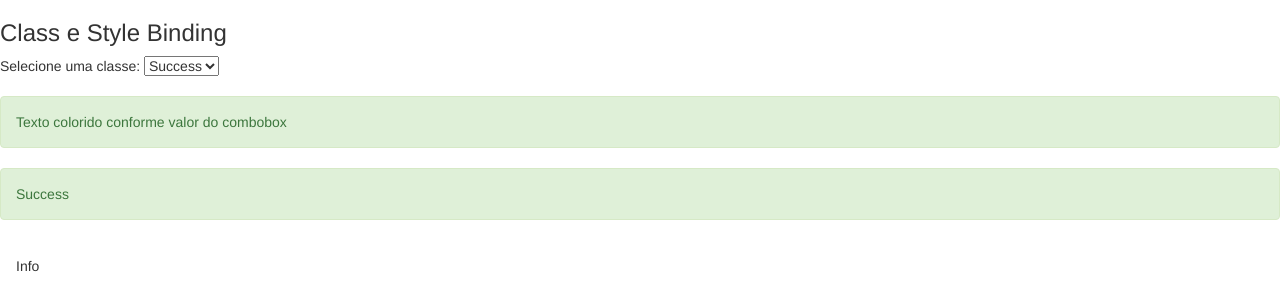
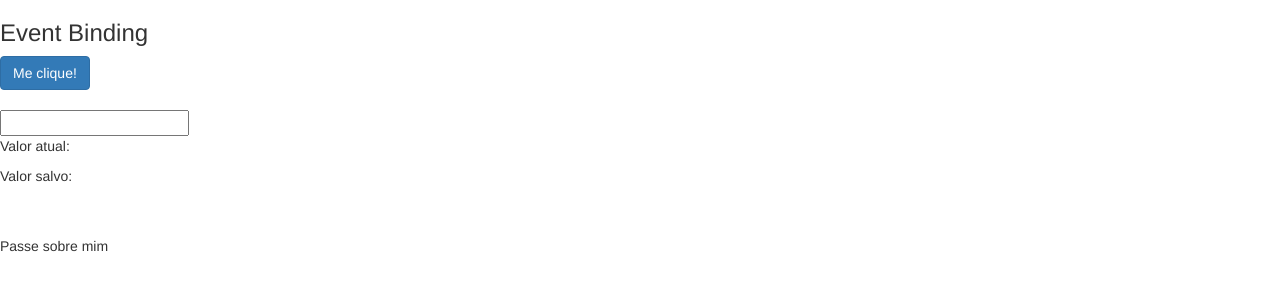
Before and after one commit to yzraeu/angular, an Angular app in the folder data-binding/: page / in a window 1280 px wide. Shown: the top 306 px of the page. Built offline with nearby package versions, Linux system fonts and the light colour scheme.

Commit message:
event binding class

```diff
--- a/data-binding/src/app/data-binding/data-binding.component.css
+++ b/data-binding/src/app/data-binding/data-binding.component.css
@@ -0,0 +1,5 @@
+.highlight
+{
+	background-color: yellow;
+	font-weight: bold;
+}
--- a/data-binding/src/app/data-binding/data-binding.component.html
+++ b/data-binding/src/app/data-binding/data-binding.component.html
@@ -1,4 +1,28 @@
 <section>
+  <article>
+    <h3>Event Binding</h3>
+    <div>
+      <button class="btn btn-primary" (click)="botaoClicado()">{{ buttonMessage}}</button>
+      <br><br>
+      <input type="text"
+      (keyup)="teclaPressionada($event)"
+      (keyup.enter)="salva($event.target.value)"
+      (blur)="salva(campoInput.value)"
+      #campoInput>
+
+      <p>Valor atual: {{ valorAtual }}</p>
+      <p>Valor salvo: {{ valorSalvo }}</p>
+
+      <br>
+      <br>
+      <span
+      (mouseover)='mouseOverAndOut()'
+      (mouseout)='mouseOverAndOut()'
+      [class.highlight]='mousePorCima'>{{ textoMouse }}</span>
+    </div>
+  </article>
+</section>
+<!-- <section>
 
   <article>
     <h3>Class e Style Binding</h3>
@@ -40,4 +64,4 @@
   </article>
 
 
-</section>
+</section> -->
--- a/data-binding/src/app/data-binding/data-binding.component.ts
+++ b/data-binding/src/app/data-binding/data-binding.component.ts
@@ -10,6 +10,12 @@ export class DataBindingComponent implements OnInit {
   url = 'http://loiane.com';
   cursoAngular = true;
   urlImagem = 'http://lorempixel.com/400/200/sports';
+  buttonMessage: string = 'Me clique!';
+  contagem: number = 0;
+  valorAtual: string = '';
+  valorSalvo: string = '';
+  mousePorCima: boolean = false;
+  textoMouse: string = 'Passe sobre mim';
 
   constructor() { }
 
@@ -24,4 +30,22 @@ export class DataBindingComponent implements OnInit {
     return true;
   }
 
+  botaoClicado(){
+    this.contagem++;
+    this.buttonMessage = 'Obrigado ' + this.contagem;
+  }
+
+  teclaPressionada (evento: KeyboardEvent){
+    this.valorAtual = (<HTMLInputElement>evento.target).value;
+  }
+
+  salva(valor: string){
+    this.valorSalvo = valor;
+  }
+
+  mouseOverAndOut(){
+    this.mousePorCima = !this.mousePorCima;
+    this.textoMouse = this.mousePorCima ? 'Aaee' : 'Passe sobre mim';
+  }
+
 }
```
